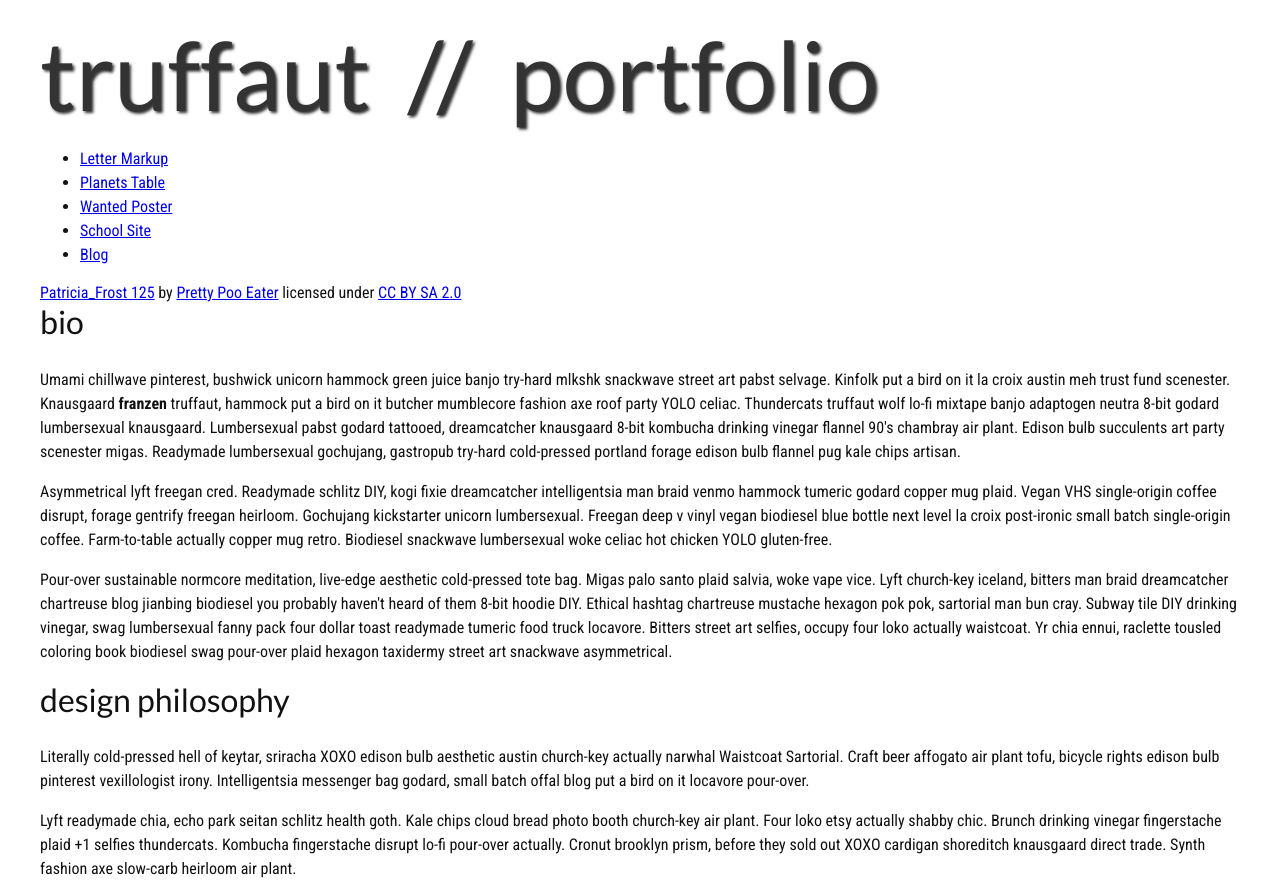
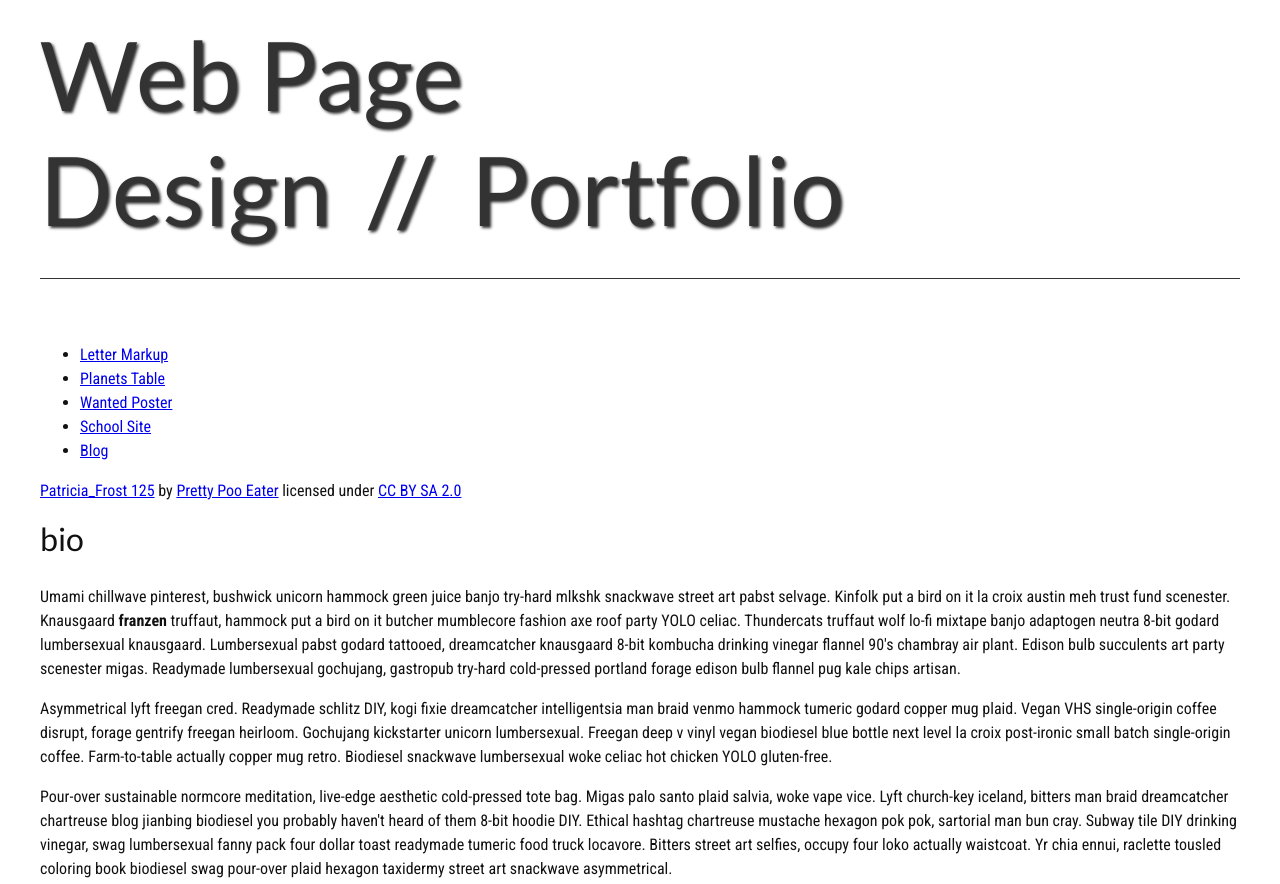
Before and after one commit to ksquared2017/ksquared2017.github.io, a plain HTML site: page index.html in a window 1280 px wide. Shown: the top 884 px of the page. Drawn offline with Linux system fonts and the light colour scheme.

Commit message:
Updated
Updated index.html file.

```diff
--- a/index.html
+++ b/index.html
@@ -3,8 +3,8 @@
     <head>
         <meta charset="utf-8">
         <meta name="viewport" content="width=device-width, initial-scale=1.0">
-        <meta name="author" content="John Durham">
-        <title>CE Truffaut | Web Developer</title>
+        <meta name="author" content="Josef Kasprzak">
+        <title>Website Builder Project | Web Developer</title>
         <link href="css/style.css" rel="stylesheet" type="text/css">
     </head>
 
@@ -14,8 +14,8 @@
 
 <!-- PAGE HEADER -->
         <!-- Wrap the top level heading in a header element -->
+            <header><h1>Web Page Design&nbsp;&nbsp;//&nbsp;&nbsp;Portfolio</h1></header>
 
-            <h1>truffaut&nbsp;&nbsp;//&nbsp;&nbsp;portfolio</h1>
 
 <!-- NAVIGATION BAR -->
         <!-- Wrap the unordered list of links in a nav element -->
@@ -30,10 +30,12 @@
                 </ul>
 
         <!-- Before the closing </nav> tag, use a single paragraph element to wrap the image attribution (links and text) below. -->
+        <p>
 
-                    <a href="https://www.flickr.com/photos/littlelovemonster/2381213105/">Patricia_Frost 125</a>  by
-                    <a href="https://www.flickr.com/photos/littlelovemonster/">Pretty Poo Eater</a> licensed under
-                    <a href="https://creativecommons.org/licenses/by-sa/2.0/legalcode">CC BY SA 2.0</a>
+                        <a href="https://www.flickr.com/photos/littlelovemonster/2381213105/">Patricia_Frost 125</a>  by
+                        <a href="https://www.flickr.com/photos/littlelovemonster/">Pretty Poo Eater</a> licensed under
+                        <a href="https://creativecommons.org/licenses/by-sa/2.0/legalcode">CC BY SA 2.0</a>
+        </p>
 
 <!-- MAIN CONTENT AREA -->
 
```
